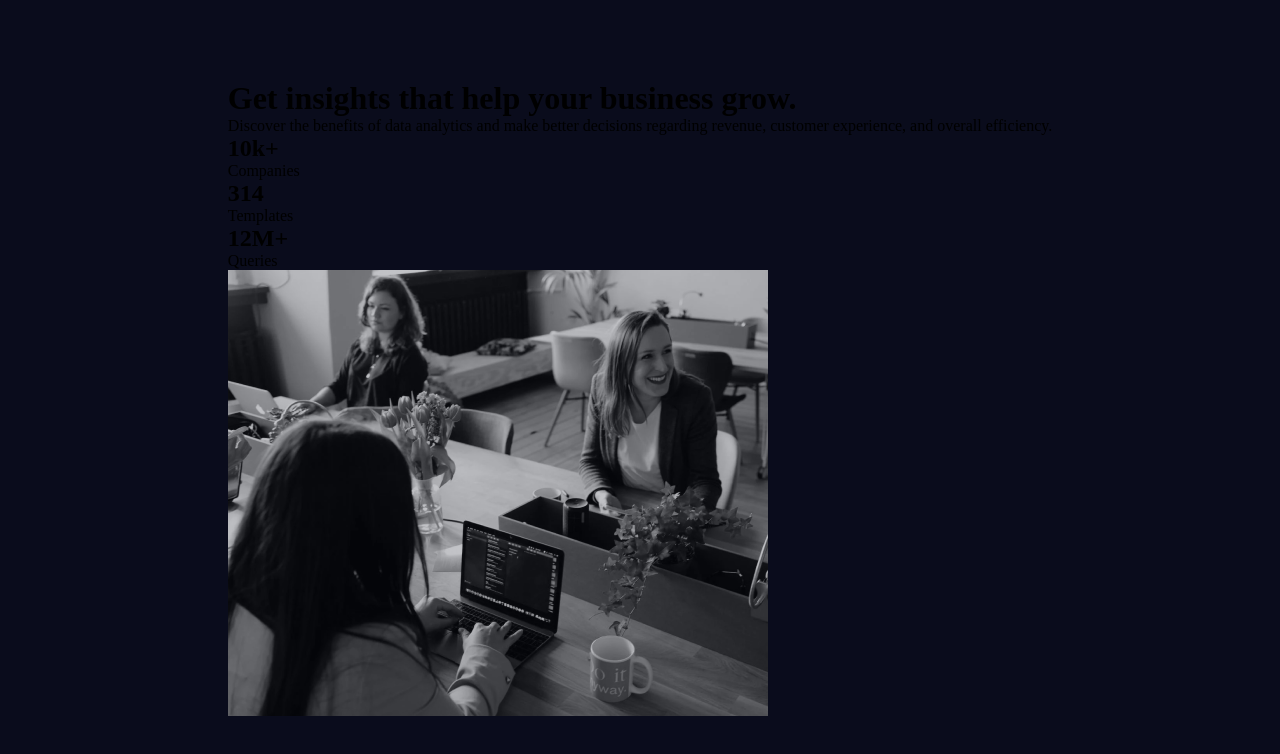
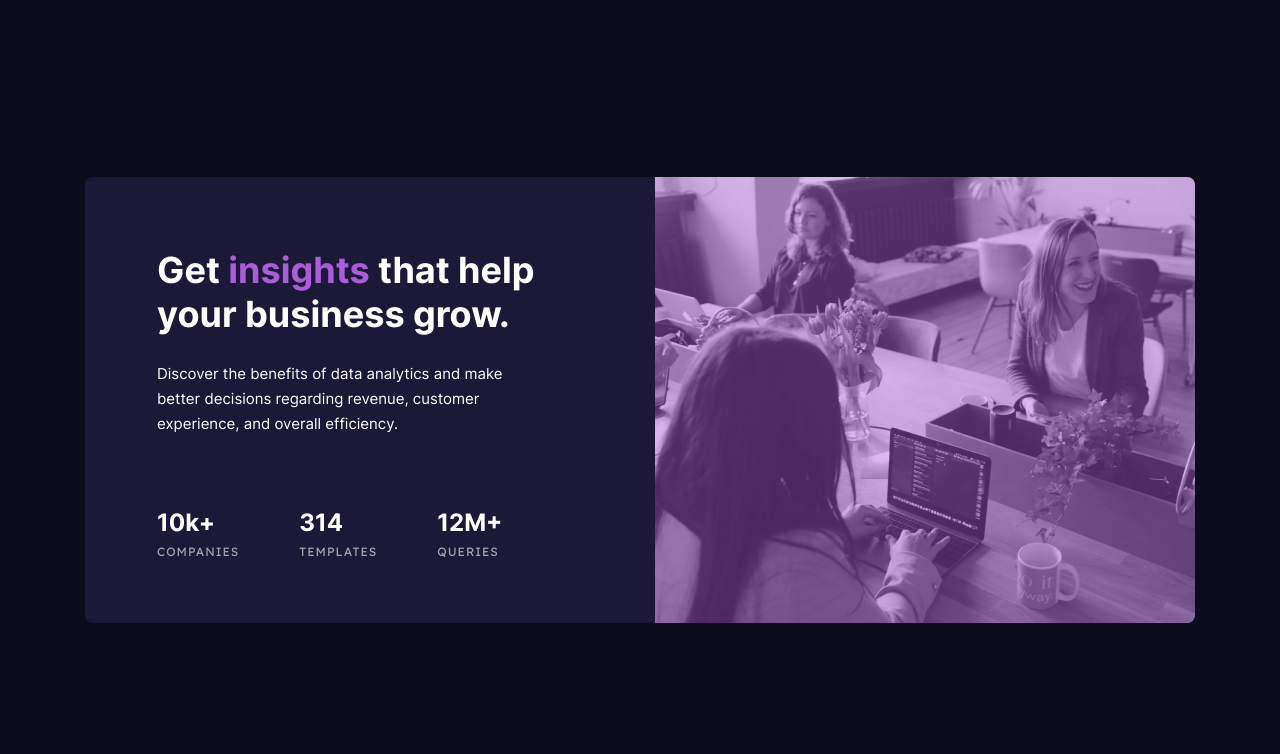
Before and after one commit to MirjalolMamirov03/stats-card, a plain HTML site: page index.html in a window 1280 px wide. Drawn offline with Linux system fonts and the light colour scheme.

Commit message:
add css codes and finish project

```diff
--- a/css/main.css
+++ b/css/main.css
@@ -51,3 +51,102 @@ ul {
 }
 
 /* //GLOBAL-STYLES */
+
+
+/* CARD-STYLE */
+
+.card {
+    width: 1110px;
+
+    display: flex;
+    /* align-items: center; */
+    justify-content: space-between;
+    border-radius: 8px;
+    background-color: var(--businessBG);
+    text-align: left;
+}
+
+.card-desc {
+    text-align: left;
+    padding-top: 71px;
+    padding-bottom: 59px;
+    padding-left: 72px;
+    border-radius: 8px 0px 0px 8px;
+}
+
+.desc__title {
+    max-width: 403px;
+    width: 100%;
+    color: var(--white);
+    font-family: var(--inter);
+    font-size: 36px;
+    font-weight: 700;
+    line-height: 44px;
+    margin-bottom: 25px;
+}
+
+.desc-mark {
+    color: var(--markColor);
+    font-family: var(--inter);
+    font-size: 36px;
+    font-weight: 700;
+    line-height: 44px;
+}
+
+.desc__text {
+    max-width: 374px;
+    width: 100%;
+    color: var(--white);
+    font-family: var(--inter);
+    font-size: 15px;
+    font-weight: 400;
+    line-height: 25px;
+    margin-bottom: 72px;
+}
+
+.desc-amount {
+    display: flex;
+    column-gap: 60px;
+}
+
+.amount-info {
+    display: flex;
+    flex-direction: column;
+    align-items: flex-start;
+    row-gap: 2px;
+}
+
+.amount__number {
+    color: var(--white);
+    font-family: var(--inter);
+    font-size: 24px;
+    font-weight: 700;
+}
+
+.amount-text {
+    color: var(--white);
+    font-family: var(--Lexend_Deca);
+    font-size: 12px;
+    font-weight: 400;
+    line-height: 25px;
+    letter-spacing: 1px;
+    text-transform: uppercase;
+    opacity: 0.6;
+}
+
+.card-picture {
+    width: 540px;
+    height: 446px;
+    border-radius: 0px 8px 8px 0px;
+    background-color: var(--img_bg);
+}
+
+.picture-image {
+    display: block;
+    width: 100%;
+    height: 100%;
+    border-radius: 0px 8px 8px 0px;
+    opacity: 0.7511;
+}
+
+/* //CARD-STYLE */
```
